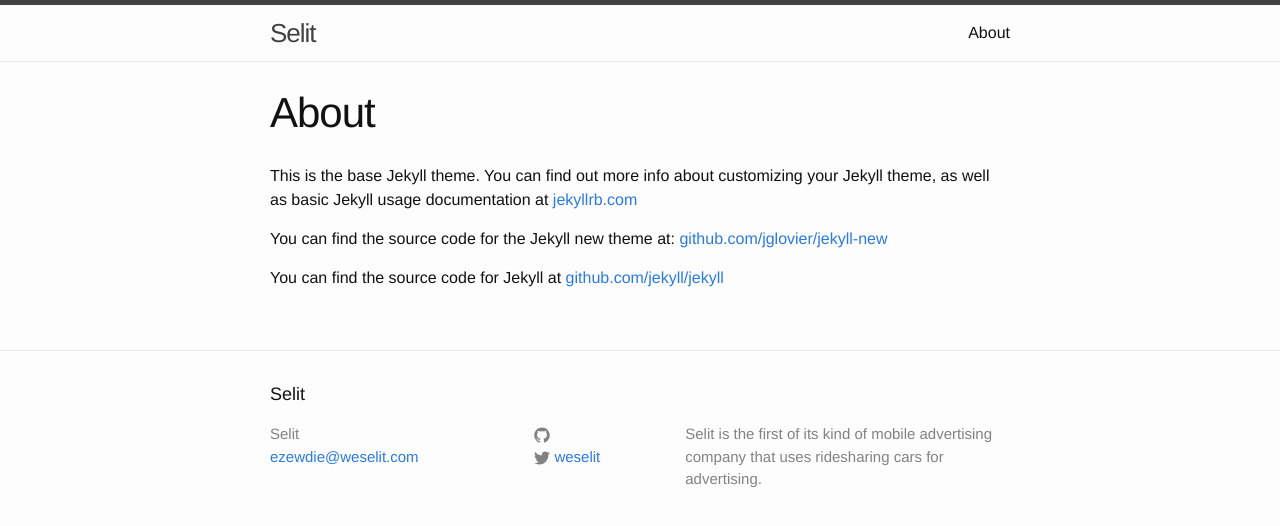
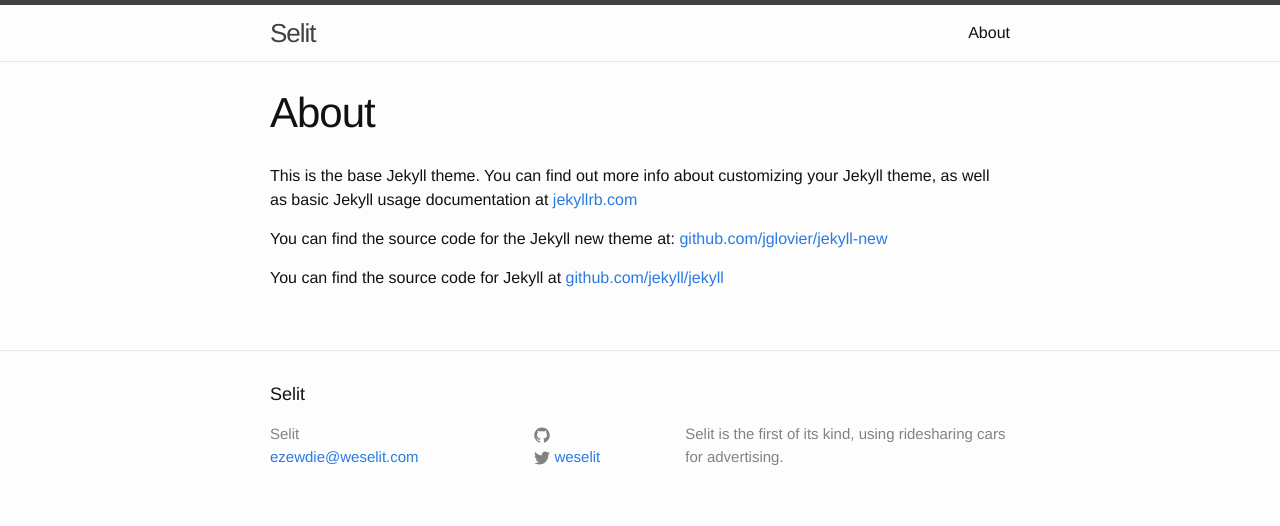
Before and after one commit to dvidsilva/weselit, a Jekyll site: the page built from about.md, in a window 1280 px wide. Shown: the top 526 px of the page. Built offline with Jekyll 4.4.1, drawn with Linux system fonts in a browser that asks for light colours.

Commit message:
updated desccription

```diff
--- a/_config.yml
+++ b/_config.yml
@@ -2,7 +2,7 @@
 title: Selit
 email: ezewdie@weselit.com
 description: > # this means to ignore newlines until "baseurl:"
-  Selit is the first of its kind of mobile advertising company that uses ridesharing cars for advertising.
+  Selit is the first of its kind, using ridesharing cars for advertising.
 baseurl: "" # the subpath of your site, e.g. /blog/
 url: "http://weselit.com" # the base hostname & protocol for your site
 twitter_username: weselit
```
